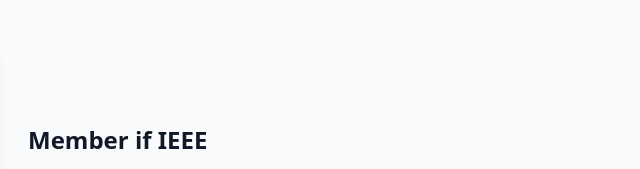
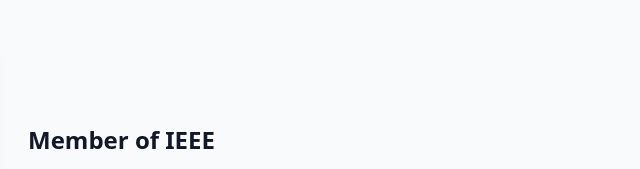
Before and after one commit to pasoncheam/PasonDesk, a plain HTML site: page about.html in a window 1280 px wide. Shown: the part 2540-2709 px from the top of the page, 628-1268 px from the left. Drawn offline with nearby package versions, Linux system fonts and the light colour scheme.

Commit message:
IssueID: PMS_13 Fixed typo in about us webpage.

```diff
--- a/about.html
+++ b/about.html
@@ -242,7 +242,7 @@
                     <img src="ieeePic.jpg" alt="Project Development" class="w-full h-[28rem] object-cover rounded-lg shadow-lg">
                 </div>
                 <div class="order-2">
-                    <h3 class="text-2xl font-semibold text-gray-900 dark:text-white mb-4">Member if IEEE</h3>
+                    <h3 class="text-2xl font-semibold text-gray-900 dark:text-white mb-4">Member of IEEE</h3>
                     <p class="text-gray-600 dark:text-gray-300">
                         On 8th August 2024, I had the honor of attending and speaking at IEEE Night 2024, the first-ever
                         event organized by UCSI IEEE HKN Mu Alpha. Being part of IEEE (Institute of Electrical and Electronics Engineers)
```
